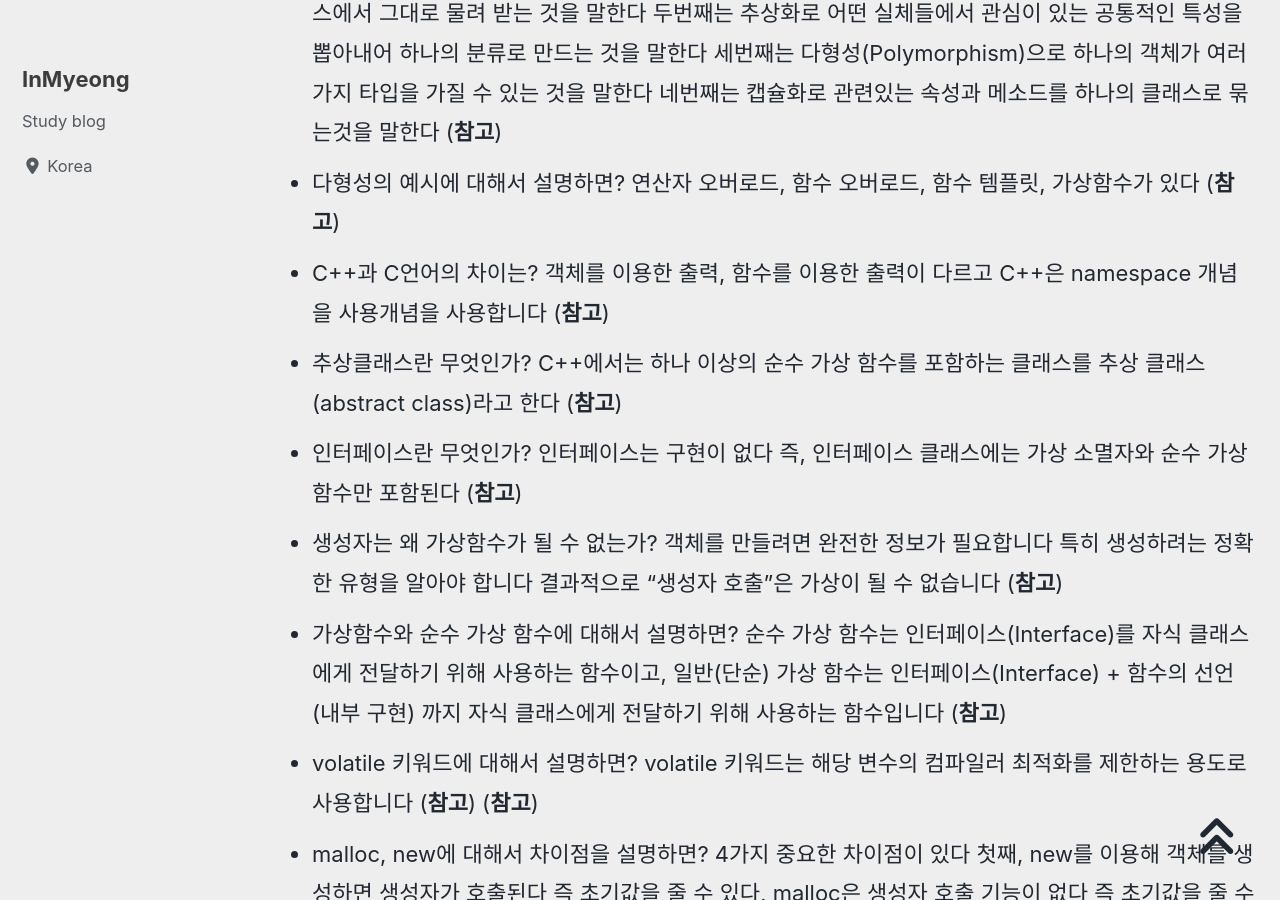
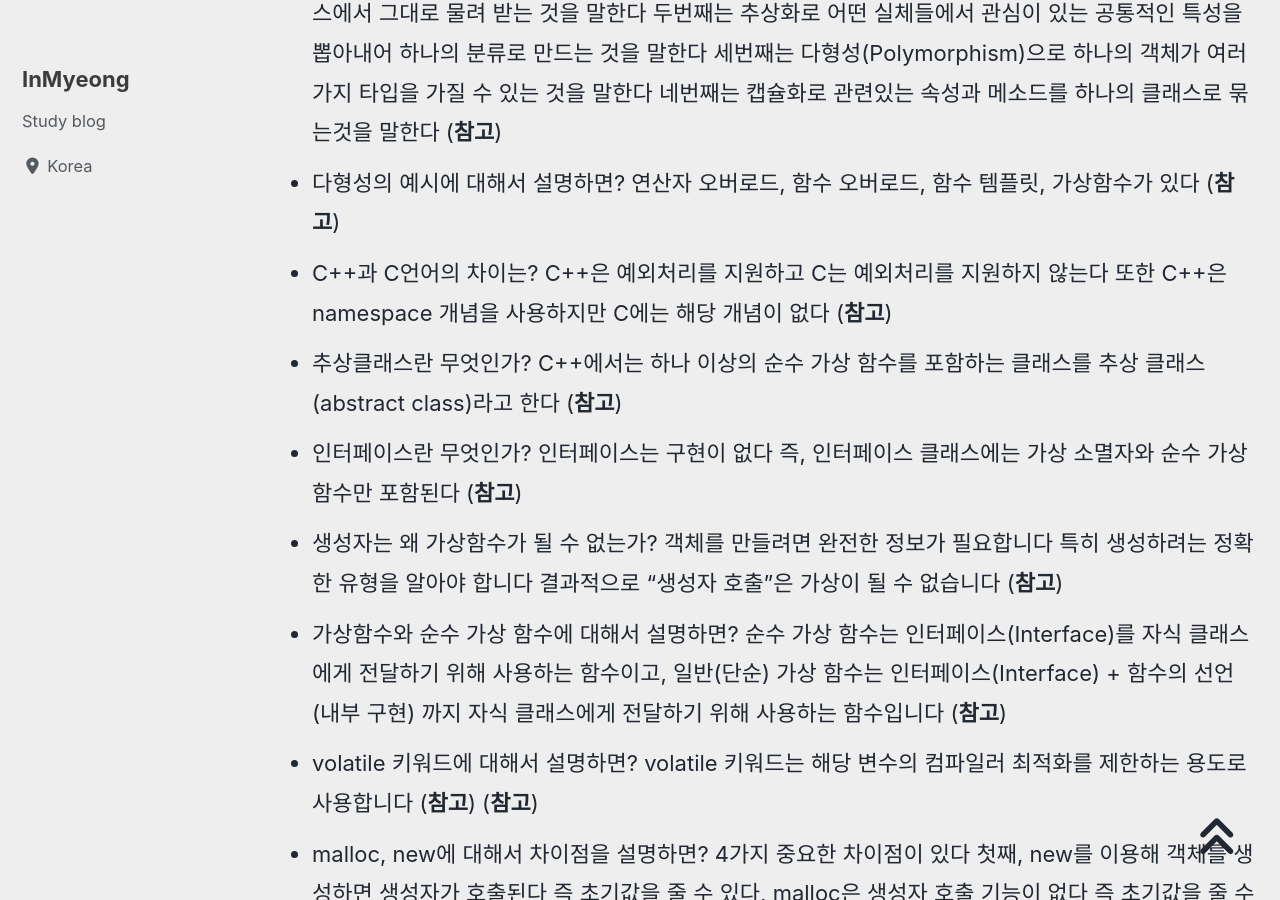
Before and after one commit to devMyeong/devMyeong.github.io, a Jekyll site: the page built from _posts/cs/2022-09-05-블로그-면접준비.md, in a window 1280 px wide and 900 px high, scrolled down 1992 px. Built offline with Jekyll 4.4.1, drawn with Linux system fonts in a browser that asks for light colours; cached includes are drawn as plain includes; nearby versions of some CDN libraries; some web fonts are replaced; comment, search, counter and statistics services are not loaded.

Commit message:
Chore : CS지식 보완

```diff
--- a/_posts/cs/2022-09-05-블로그-면접준비.md
+++ b/_posts/cs/2022-09-05-블로그-면접준비.md
@@ -30,7 +30,7 @@ last_modified_at: 2022-10-30
 - 객체직렬화(Object Serialization)에 대해 설명하면? 객체의 메모리를 연속적인 바이트로 만들고, 만들어진 연속적인 바이트를 원래의 객체로 복원하는 작업을 말한다 ([**참고**](https://www.ikpil.com/1053))
 - 객체지향(C++)의 특징에 대해 설명하면? 첫번째는 상속으로 부모 클래스의 메소드와 필드를 자식 클래스에서 그대로 물려 받는 것을 말한다 두번째는 추상화로 어떤 실체들에서 관심이 있는 공통적인 특성을 뽑아내어 하나의 분류로 만드는 것을 말한다 세번째는 다형성(Polymorphism)으로 하나의 객체가 여러 가지 타입을 가질 수 있는 것을 말한다 네번째는 캡슐화로 관련있는 속성과 메소드를 하나의 클래스로 묶는것을 말한다 ([**참고**](https://cclient.tistory.com/m/11))
 - 다형성의 예시에 대해서 설명하면? 연산자 오버로드, 함수 오버로드, 함수 템플릿, 가상함수가 있다 ([**참고**](https://younggwan.tistory.com/50))
-- C++과 C언어의 차이는? 객체를 이용한 출력, 함수를 이용한 출력이 다르고 C++은 namespace 개념을 사용개념을 사용합니다 ([**참고**](https://cclient.tistory.com/m/11))
+- C++과 C언어의 차이는? C++은 예외처리를 지원하고 C는 예외처리를 지원하지 않는다 또한 C++은 namespace 개념을 사용하지만 C에는 해당 개념이 없다 ([**참고**](https://cclient.tistory.com/m/11))
 - 추상클래스란 무엇인가? C++에서는 하나 이상의 순수 가상 함수를 포함하는 클래스를 추상 클래스(abstract class)라고 한다 ([**참고**](http://www.tcpschool.com/cpp/cpp_polymorphism_abstract))
 - 인터페이스란 무엇인가? 인터페이스는 구현이 없다 즉, 인터페이스 클래스에는 가상 소멸자와 순수 가상함수만 포함된다 ([**참고**](https://velog.io/@hyongti/C%EC%B6%94%EC%83%81%ED%81%B4%EB%9E%98%EC%8A%A4-vs.-%EC%9D%B8%ED%84%B0%ED%8E%98%EC%9D%B4%EC%8A%A4-%ED%81%B4%EB%9E%98%EC%8A%A4))
 - 생성자는 왜 가상함수가 될 수 없는가? 객체를 만들려면 완전한 정보가 필요합니다 특히 생성하려는 정확한 유형을 알아야 합니다 결과적으로 "생성자 호출"은 가상이 될 수 없습니다 ([**참고**](https://stackoverflow.com/questions/733360/why-do-we-not-have-a-virtual-constructor-in-c))
```
